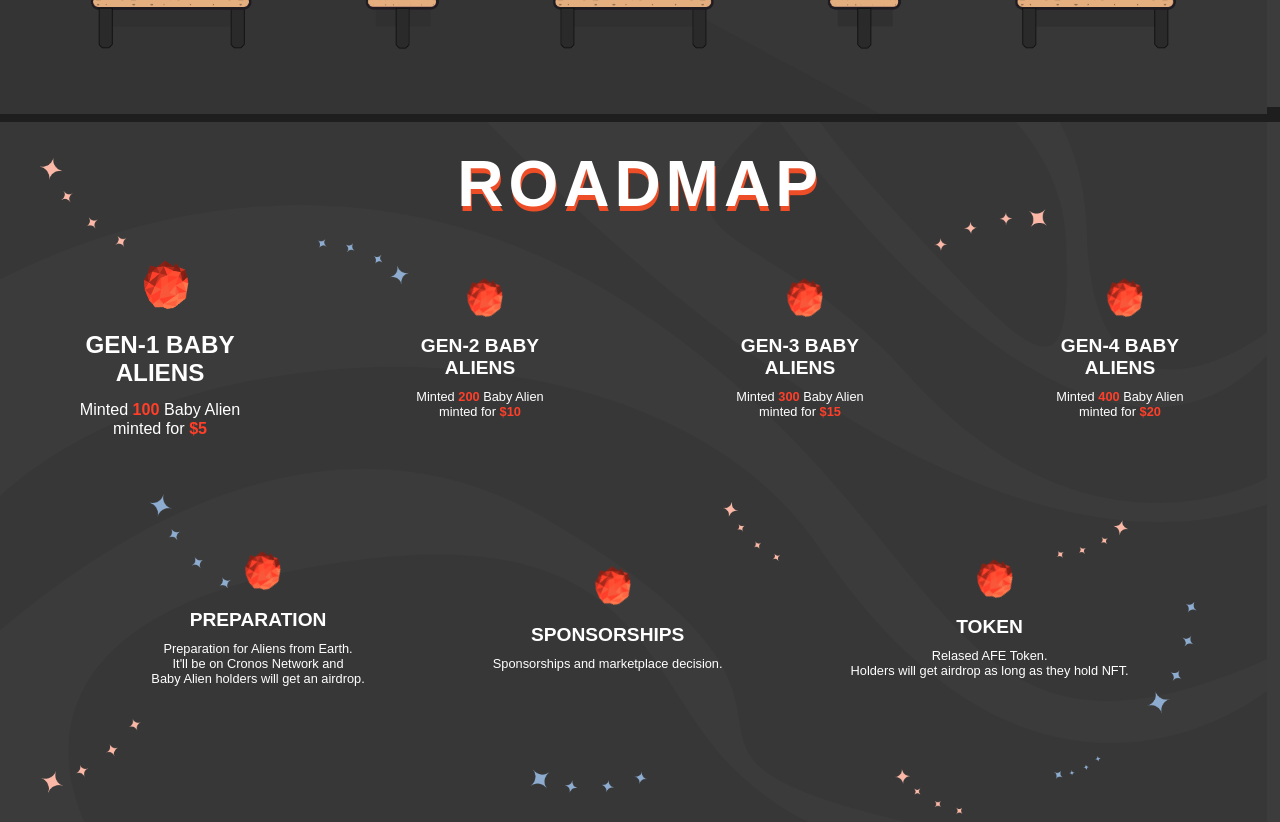
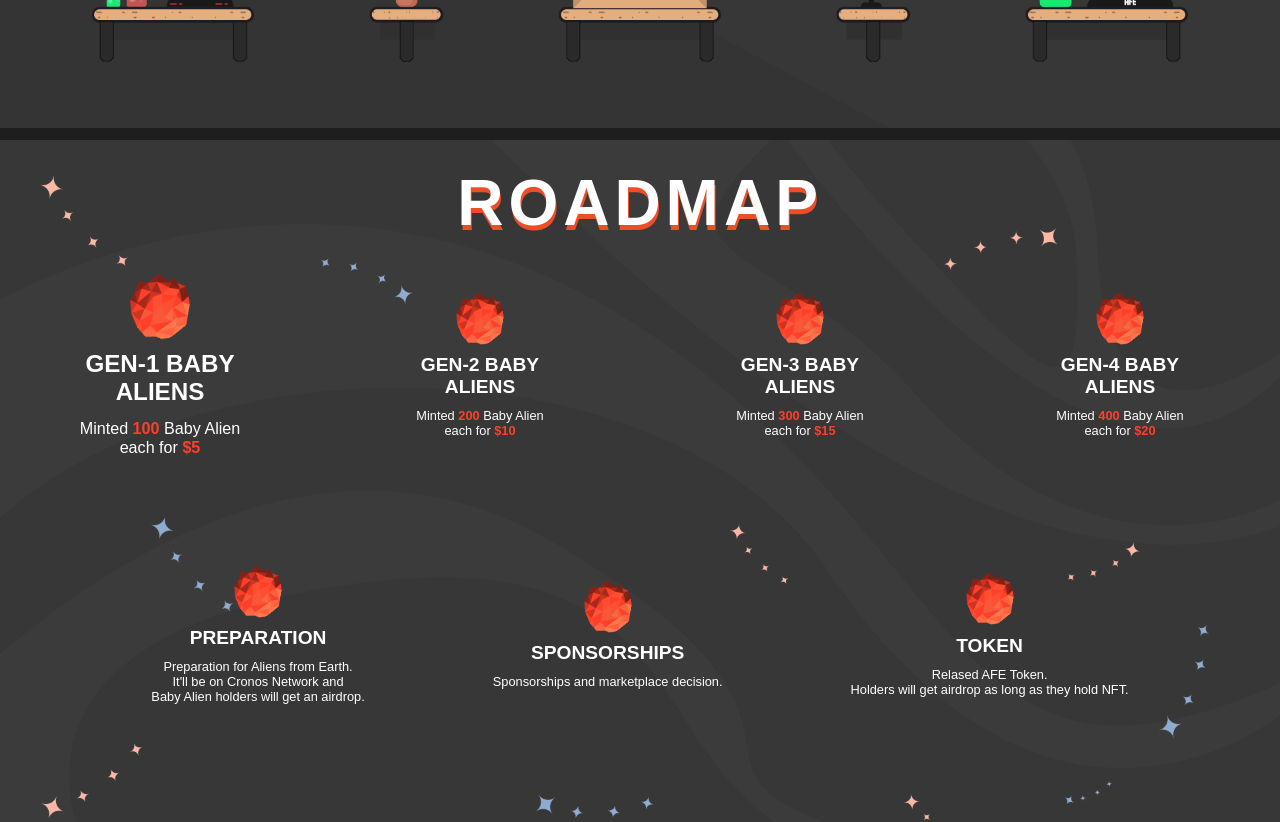
Before and after one commit to TheInstructive/afe, a React (Create React App) app: page / in a window 1280 px wide. Shown: the part 1320-2142 px from the top of the page. Built offline with nearby package versions, Linux system fonts and the light colour scheme; a web font is replaced by a local one.

Commit message:
fixed bugs

```diff
--- a/src/App.css
+++ b/src/App.css
@@ -1,5 +1,27 @@
 @import url('https://fonts.googleapis.com/css2?family=Roboto&display=swap');
 @import url('http://fonts.cdnfonts.com/css/aldo-the-apache');
+
+/* ===== Scrollbar CSS ===== */
+  /* Firefox */
+  * {
+    scrollbar-width: none;
+    scrollbar-color: #3c3c3c #1E1E1E;
+  }
+
+  /* Chrome, Edge, and Safari */
+  *::-webkit-scrollbar {
+    width: 10px;
+  }
+
+  *::-webkit-scrollbar-track {
+    background: #1E1E1E;
+  }
+
+  *::-webkit-scrollbar-thumb {
+    background-color: #3c3c3c;
+    border-radius: 5px;
+  }
+
 *
 {
     margin:0;
@@ -440,7 +462,7 @@ section #text span
     align-items: center;
 }
 
-.socials a, img{
+.socials img{
     display: flex;
     align-items: center;
     justify-content: center;
--- a/src/App.js
+++ b/src/App.js
@@ -160,25 +160,25 @@ class App extends Component
                 <div className='roadmap-step' id='roadmap-done'>
                   <div className='fix-images'><img src={meteor}/></div>
                   <h2>GEN-1 BABY ALIENS</h2>
-                  <p>Minted <b>100</b> Baby Alien <br></br> minted for <b>$5</b></p>
+                  <p>Minted <b>100</b> Baby Alien <br></br> each for <b>$5</b></p>
                 </div>
 
                 <div className='roadmap-step'>
                 <div className='fix-images'><img src={meteor}/></div>
                   <h2>GEN-2 BABY ALIENS</h2>
-                  <p>Minted <b>200</b> Baby Alien <br></br> minted for <b>$10</b></p>
+                  <p>Minted <b>200</b> Baby Alien <br></br> each for <b>$10</b></p>
                 </div>
 
                 <div className='roadmap-step'>
                 <div className='fix-images'><img src={meteor}/></div>
                   <h2>GEN-3 BABY ALIENS</h2>
-                  <p>Minted <b>300</b> Baby Alien <br></br> minted for <b>$15</b></p>
+                  <p>Minted <b>300</b> Baby Alien <br></br> each for <b>$15</b></p>
                 </div>
 
                 <div className='roadmap-step'>
                 <div className='fix-images'><img src={meteor}/></div>
                   <h2>GEN-4 BABY ALIENS</h2>
-                  <p>Minted <b>400</b> Baby Alien <br></br> minted for <b>$20</b></p>
+                  <p>Minted <b>400</b> Baby Alien <br></br> each for <b>$20</b></p>
                 </div>
             </div>
             <div className='roadmap-second-row'>
```
